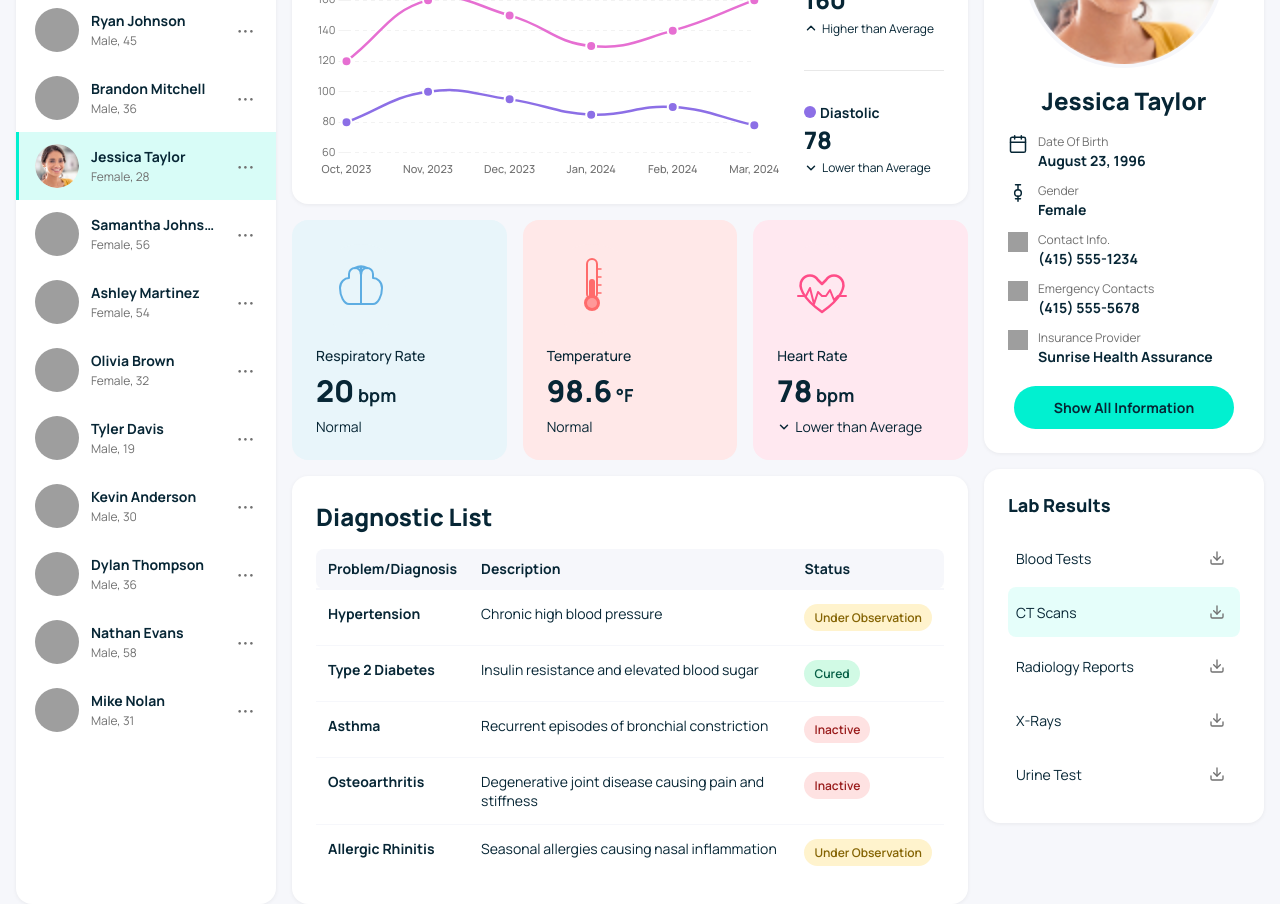
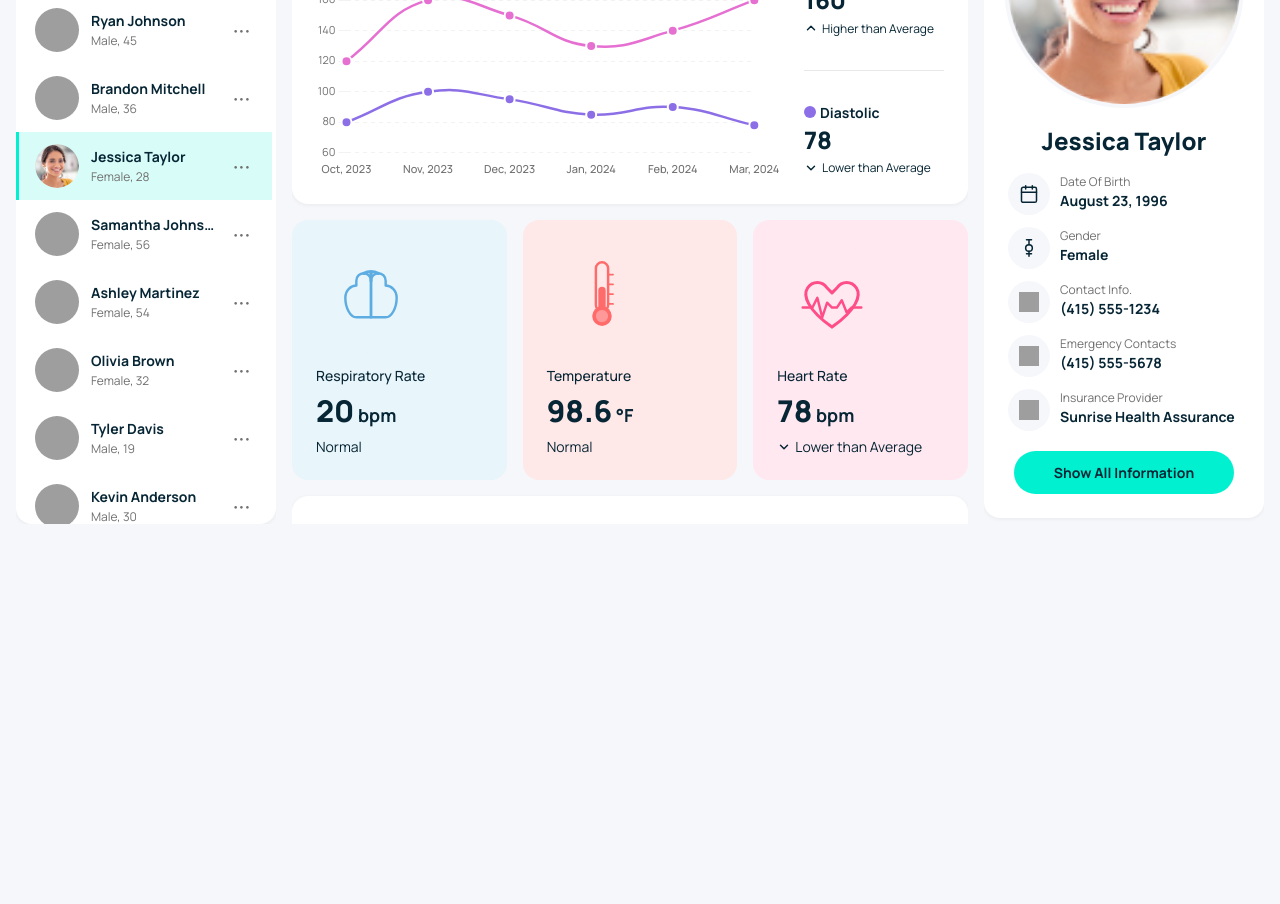
Before and after one commit to Amar-H-G/Health-Dash, a React (Vite) app: page / in a window 1280 px wide. Shown: the part 260-1164 px from the top of the page. After the commit the page ends 800 px from the top, so only its background shows below. Built offline with nearby package versions, Linux system fonts and the light colour scheme; grey boxes are pictures that could not be loaded.

Commit message:
i thing done

```diff
--- a/src/components/DiagnosisHistory.jsx
+++ b/src/components/DiagnosisHistory.jsx
@@ -196,6 +196,7 @@ const DiagnosticTable = () => {
   return (
     <div className="diagnostic-list">
       <h2 className="diagnostic-list__title">Diagnostic List</h2>
+      <div className="diagnostic-table-wrapper">
         <table className="diagnostic-table" aria-label="Diagnostic List">
           <thead>
             <tr>
@@ -230,6 +231,7 @@ const DiagnosticTable = () => {
             })}
           </tbody>
         </table>
+      </div>
     </div>
   );
 };
--- a/src/components/StatCard.jsx
+++ b/src/components/StatCard.jsx
@@ -4,7 +4,7 @@ import "../styles/DiagnosisHistory.css";
 // ── Inline SVG Icons for stat cards ─────────────────────────
 
 const LungsIcon = () => (
-  <svg width="90" height="90" viewBox="0 0 90 90" fill="none" xmlns="http://www.w3.org/2000/svg" aria-hidden="true">
+  <svg width="110" height="110" viewBox="0 0 90 90" fill="none" xmlns="http://www.w3.org/2000/svg" aria-hidden="true">
     <circle cx="45" cy="45" r="45" fill="#E8F5FA" />
     <g transform="translate(18, 18)">
       {/* Lungs illustration */}
@@ -38,7 +38,7 @@ const LungsIcon = () => (
 );
 
 const ThermometerIcon = () => (
-  <svg width="90" height="90" viewBox="0 0 90 90" fill="none" xmlns="http://www.w3.org/2000/svg" aria-hidden="true">
+  <svg width="110" height="110" viewBox="0 0 90 90" fill="none" xmlns="http://www.w3.org/2000/svg" aria-hidden="true">
     <circle cx="45" cy="45" r="45" fill="#FFE8E8" />
     <g transform="translate(27, 15)">
       {/* Thermometer body */}
@@ -58,7 +58,7 @@ const ThermometerIcon = () => (
 );
 
 const HeartRateIcon = () => (
-  <svg width="90" height="90" viewBox="0 0 90 90" fill="none" xmlns="http://www.w3.org/2000/svg" aria-hidden="true">
+  <svg width="110" height="110" viewBox="0 0 90 90" fill="none" xmlns="http://www.w3.org/2000/svg" aria-hidden="true">
     <circle cx="45" cy="45" r="45" fill="#FFE8F0" />
     <g transform="translate(15, 18)">
       {/* Heart */}
--- a/src/pages/Dashboard.jsx
+++ b/src/pages/Dashboard.jsx
@@ -19,15 +19,17 @@ const Dashboard = () => {
 
       {/* Main 3-Column Body */}
       <main className="layout__body" role="main">
-        {/* Left: Sidebar / Patient List */}
-        <Sidebar />
+        {/* Left: Sidebar — inner patient list scrolls independently */}
+        <div className="layout__sidebar">
+          <Sidebar />
+        </div>
 
-        {/* Center: Diagnosis History + Diagnostic Table */}
+        {/* Center: Diagnosis History + Chart + Table — column scrolls */}
         <div className="layout__center">
           <DiagnosisHistory />
         </div>
 
-        {/* Right: Patient Profile + Lab Results */}
+        {/* Right: Patient Profile + Lab Results — column scrolls */}
         <div className="layout__right">
           <PatientProfileCard />
         </div>
--- a/src/styles/DiagnosisHistory.css
+++ b/src/styles/DiagnosisHistory.css
@@ -228,6 +228,27 @@
   line-height: var(--lh-24);
 }
 
+.diagnostic-table-wrapper {
+  max-height: 400px;
+  overflow-y: auto;
+  margin-top: var(--space-md);
+  padding-right: 8px;
+}
+
+/* Custom scrollbar matching design */
+.diagnostic-table-wrapper::-webkit-scrollbar {
+  width: 4px;
+}
+
+.diagnostic-table-wrapper::-webkit-scrollbar-track {
+  background: transparent;
+}
+
+.diagnostic-table-wrapper::-webkit-scrollbar-thumb {
+  background: var(--color-text-dark);
+  border-radius: var(--radius-full);
+}
+
 .diagnostic-table {
   width: 100%;
   border-collapse: collapse;
--- a/src/styles/Layout.css
+++ b/src/styles/Layout.css
@@ -1,13 +1,14 @@
 /* ===========================
-   LAYOUT
+   LAYOUT — Production Standard Dashboard (Fixed Viewport)
    =========================== */
 .layout {
   display: flex;
   flex-direction: column;
-  min-height: 100vh;
+  height: 100vh;
   background: var(--color-bg);
   padding: var(--space-md);
   gap: var(--space-md);
+  overflow: hidden;        /* Kills full screen scroll */
 }
 
 .layout__header {
@@ -19,26 +20,26 @@
   grid-template-columns: 260px 1fr 280px;
   gap: var(--space-md);
   flex: 1;
-  min-height: 0;
-  align-items: start;
+  min-height: 0;           /* Allow children to shrink/scroll */
 }
 
-/* Center panel scroll area */
-.layout__center {
-  display: flex;
-  flex-direction: column;
-  gap: var(--space-md);
-  min-width: 0;
-}
-
-/* Right panel - fixed height scrollable */
+.layout__sidebar,
+.layout__center,
 .layout__right {
   display: flex;
   flex-direction: column;
   gap: var(--space-md);
+  min-height: 0;           /* CRITICAL for nested scrolling */
+  overflow: hidden;        /* No scrollbars on the columns themselves */
 }
 
-/* Responsive breakpoints */
+/* Specific behaviors */
+.layout__sidebar {
+  height: 100%;
+}
+
+
+/* Responsive (Tablet) */
 @media (max-width: 1200px) {
   .layout__body {
     grid-template-columns: 240px 1fr 260px;
@@ -46,6 +47,11 @@
 }
 
 @media (max-width: 1024px) {
+  .layout {
+    height: auto;
+    overflow: auto;
+  }
+
   .layout__body {
     grid-template-columns: 220px 1fr;
     grid-template-rows: auto auto;
@@ -64,11 +70,8 @@
   }
 }
 
+/* Responsive (Mobile) */
 @media (max-width: 768px) {
-  .layout {
-    padding: var(--space-sm);
-  }
-
   .layout__body {
     grid-template-columns: 1fr;
   }
--- a/src/styles/PatientProfile.css
+++ b/src/styles/PatientProfile.css
@@ -5,7 +5,6 @@
   display: flex;
   flex-direction: column;
   gap: var(--space-md);
-  height: 100%;
 }
 
 /* Top card - Profile Info */
@@ -21,8 +20,8 @@
 }
 
 .profile-card__avatar-wrapper {
-  width: 200px;
-  height: 200px;
+  width: 240px;
+  height: 240px;
   border-radius: 50%;
   overflow: hidden;
   margin-bottom: var(--space-md);
@@ -62,10 +61,20 @@
 }
 
 .profile-card__info-icon {
+  width: 42px;
+  height: 42px;
+  background: var(--color-bg);
+  border-radius: 50%;
+  display: flex;
+  align-items: center;
+  justify-content: center;
+  flex-shrink: 0;
+}
+
+.profile-card__info-icon img,
+.profile-card__info-icon svg {
   width: 20px;
   height: 20px;
-  flex-shrink: 0;
-  margin-top: 1px;
 }
 
 .profile-card__info-content {}
@@ -96,7 +105,7 @@
   font-weight: var(--fw-bold);
   border-radius: var(--radius-full);
   cursor: pointer;
-  transition: background var(--transition-base), transform var(--transition-base), box-shadow var(--transition-base);
+  transition: all var(--transition-base);
   border: none;
   font-family: var(--font-family);
   margin-top: var(--space-xs);
@@ -134,6 +143,23 @@
   display: flex;
   flex-direction: column;
   gap: var(--space-xs);
+  max-height: 200px;
+  overflow-y: auto;
+  padding-right: 4px;
+}
+
+/* Custom scrollbar matching design */
+.lab-results__list::-webkit-scrollbar {
+  width: 4px;
+}
+
+.lab-results__list::-webkit-scrollbar-track {
+  background: transparent;
+}
+
+.lab-results__list::-webkit-scrollbar-thumb {
+  background: var(--color-text-dark);
+  border-radius: var(--radius-full);
 }
 
 .lab-results__item {
--- a/src/styles/Sidebar.css
+++ b/src/styles/Sidebar.css
@@ -7,10 +7,7 @@
   background: var(--color-white);
   border-radius: var(--radius-lg);
   box-shadow: var(--shadow-card);
-  width: 260px;
-  min-width: 260px;
   height: 100%;
-  overflow: hidden;
 }
 
 .sidebar__header {
@@ -51,6 +48,20 @@
   flex: 1;
   overflow-y: auto;
   padding: var(--space-xs) 0;
+  padding-right: 4px;
+}
+
+.sidebar__list::-webkit-scrollbar {
+  width: 4px;
+}
+
+.sidebar__list::-webkit-scrollbar-track {
+  background: transparent;
+}
+
+.sidebar__list::-webkit-scrollbar-thumb {
+  background: var(--color-text-dark);
+  border-radius: var(--radius-full);
 }
 
 .sidebar__list-item {
```
Lines whose indentation alone changed are shown as unchanged.
